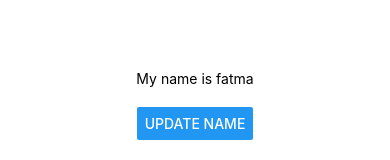
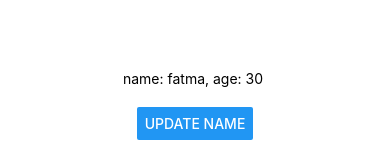
Before and after one commit to fc-dogan/React-Native-ToDo-App, a React Native app: screen / in a window 390 px wide. Shown: the part 317-477 px from the top of the page. Built offline with nearby package versions, Linux system fonts and the light colour scheme.

Commit message:
create clickhandler method

```diff
--- a/App.js
+++ b/App.js
@@ -4,13 +4,17 @@ import { StyleSheet, Text, View, Button } from 'react-native';
 
 export default function App() {
   const [name, setName] = useState('fatma');
+  const [age, setAge] = useState( '30' );
+
+  const clickHandler = () => {
+    setName('ceyda');
+  }
 
   return (
     <View style={styles.container}>
-      <Text>My name is {name}</Text>
-      <Text></Text>
+      <Text>name: {name}, age: {age} </Text>
       <View style={styles.buttonContainer}>
-        <Button title='update name' />
+        <Button title='update name' onPress={clickHandler} />
       </View>
       <StatusBar style="auto" />
     </View>
```
